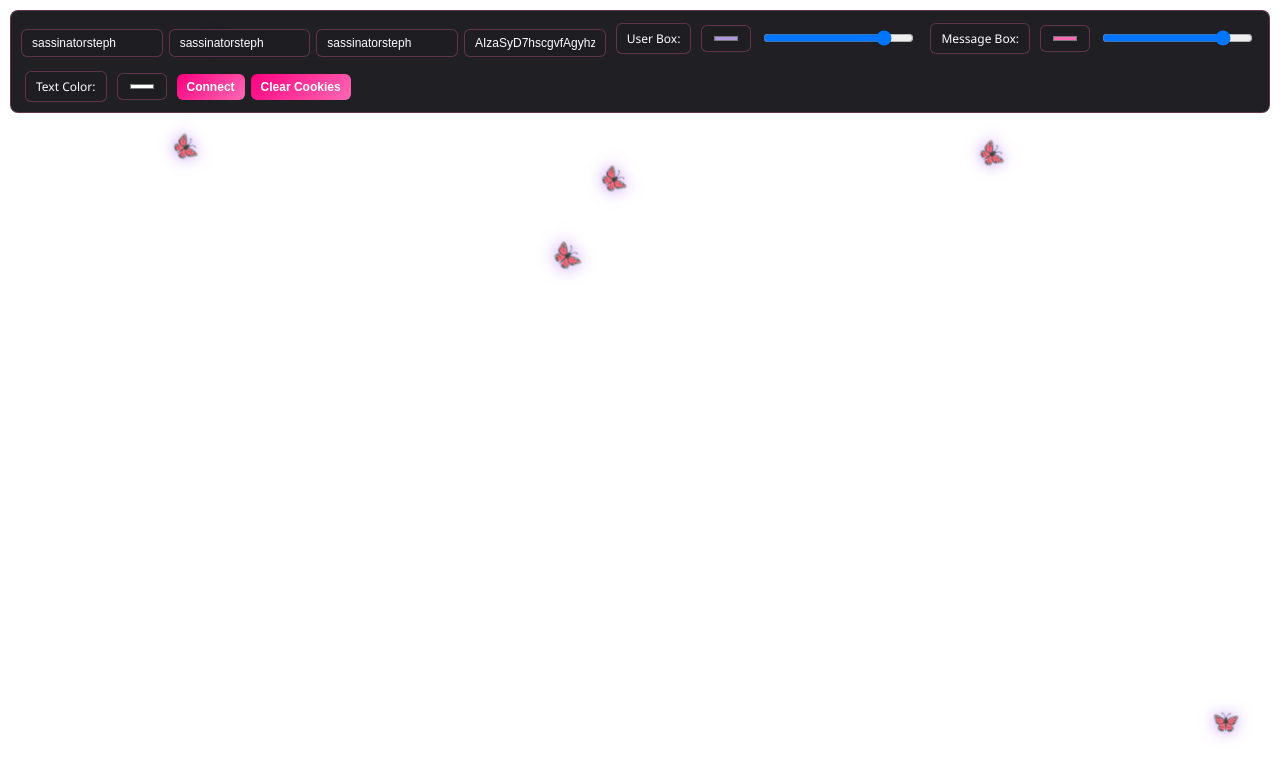
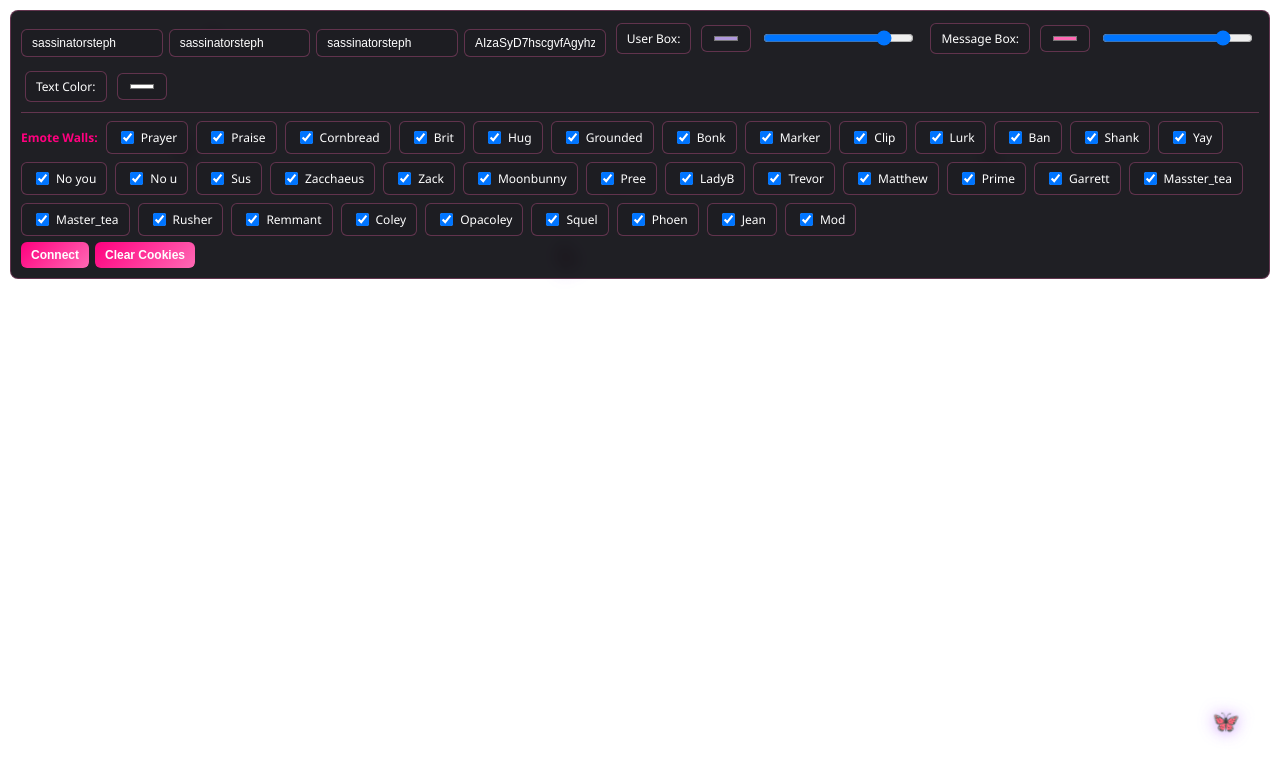
Before and after one commit to CoderTea-1/StephChat, a plain HTML site: page index.html in a window 1280 px wide. Drawn offline with Linux system fonts and the light colour scheme.

Commit message:
Emote Toggle

```diff
--- a/index.html
+++ b/index.html
@@ -470,6 +470,13 @@
           style="display: none"
         />
       </div>
+
+      <!-- Emote Wall Configuration Toggles (Dynamically Generated) -->
+      <div id="emote-toggles-container" style="display: flex; gap: 8px; flex-wrap: wrap; align-items: center; width: 100%; border-top: 1px solid rgba(255, 105, 180, 0.3); padding-top: 8px; margin-top: 4px;">
+        <span style="font-size: 12px; font-weight: bold; color: var(--accent-pink);">Emote Walls:</span>
+        <!-- Checkboxes will be injected here automatically by JavaScript -->
+      </div>
+
       <!-- Button to initialize connections to chat platforms -->
       <button onclick="startChat()">Connect</button>
       <button onclick="clearAllCookies()">Clear Cookies</button>
@@ -588,18 +595,70 @@
         ],
       };
 
-      /* Scans incoming chat text for mapped emote trigger keywords */
+      /* Automatically generate checkboxes from emoteTriggers and load saved states */
+      function initEmoteToggles() {
+        const container = document.getElementById('emote-toggles-container');
+        if (!container) return;
+
+        // Clear existing injected toggles if re-running
+        const existingToggles = container.querySelectorAll('.emote-toggle-label');
+        existingToggles.forEach(el => el.remove());
+
+        // Loop through the keys of your emoteTriggers list
+        Object.keys(emoteTriggers).forEach(keyword => {
+          const label = document.createElement('label');
+          label.className = 'emote-toggle-label';
+          label.style.cssText = 'display: flex; align-items: center; gap: 4px; cursor: pointer; font-size: 12px; color: var(--text-color, #fff);';
+
+          const checkbox = document.createElement('input');
+          checkbox.type = 'checkbox';
+          checkbox.className = 'emote-toggle';
+          checkbox.dataset.keyword = keyword;
+
+          // Load saved state from localStorage, default to true if not found
+          const savedState = localStorage.getItem(`emote_toggle_${keyword}`);
+          checkbox.checked = savedState !== null ? savedState === 'true' : true;
+
+          // Save state to localStorage whenever toggled
+          checkbox.addEventListener('change', () => {
+            localStorage.setItem(`emote_toggle_${keyword}`, checkbox.checked);
+          });
+
+          // Capitalize the label text nicely
+          const displayName = keyword.replace(/^!/, '');
+          const formattedName = displayName.charAt(0).toUpperCase() + displayName.slice(1);
+
+          label.appendChild(checkbox);
+          label.appendChild(document.createTextNode(' ' + formattedName));
+          container.appendChild(label);
+        });
+      }
+
+      /* Scans incoming chat text for mapped emote trigger keywords if enabled */
       function checkEmoteTrigger(messageText) {
         const lowerText = messageText.trim().toLowerCase();
         for (const [keyword, values] of Object.entries(emoteTriggers)) {
           if (lowerText.includes(keyword.toLowerCase())) {
+            // Find the dynamically created toggle checkbox corresponding to this keyword
+            const checkbox = document.querySelector(`.emote-toggle[data-keyword="${keyword}"]`);
+
+            // If the checkbox exists and is unchecked, skip triggering
+            if (checkbox && !checkbox.checked) {
+              continue;
+            }
+
             if (Array.isArray(values) && values.length > 0) {
               launchEmoteBurst(values);
             }
-            break; // Trigger immediately on first match
+            break; // Trigger immediately on first matching active trigger
           }
         }
       }
+
+      // Call this during your page/widget initialization script
+      document.addEventListener('DOMContentLoaded', () => {
+        initEmoteToggles();
+      });
 
       /* Helper function to determine if a string is an image URL/path */
       function isImageUrl(str) {
```
